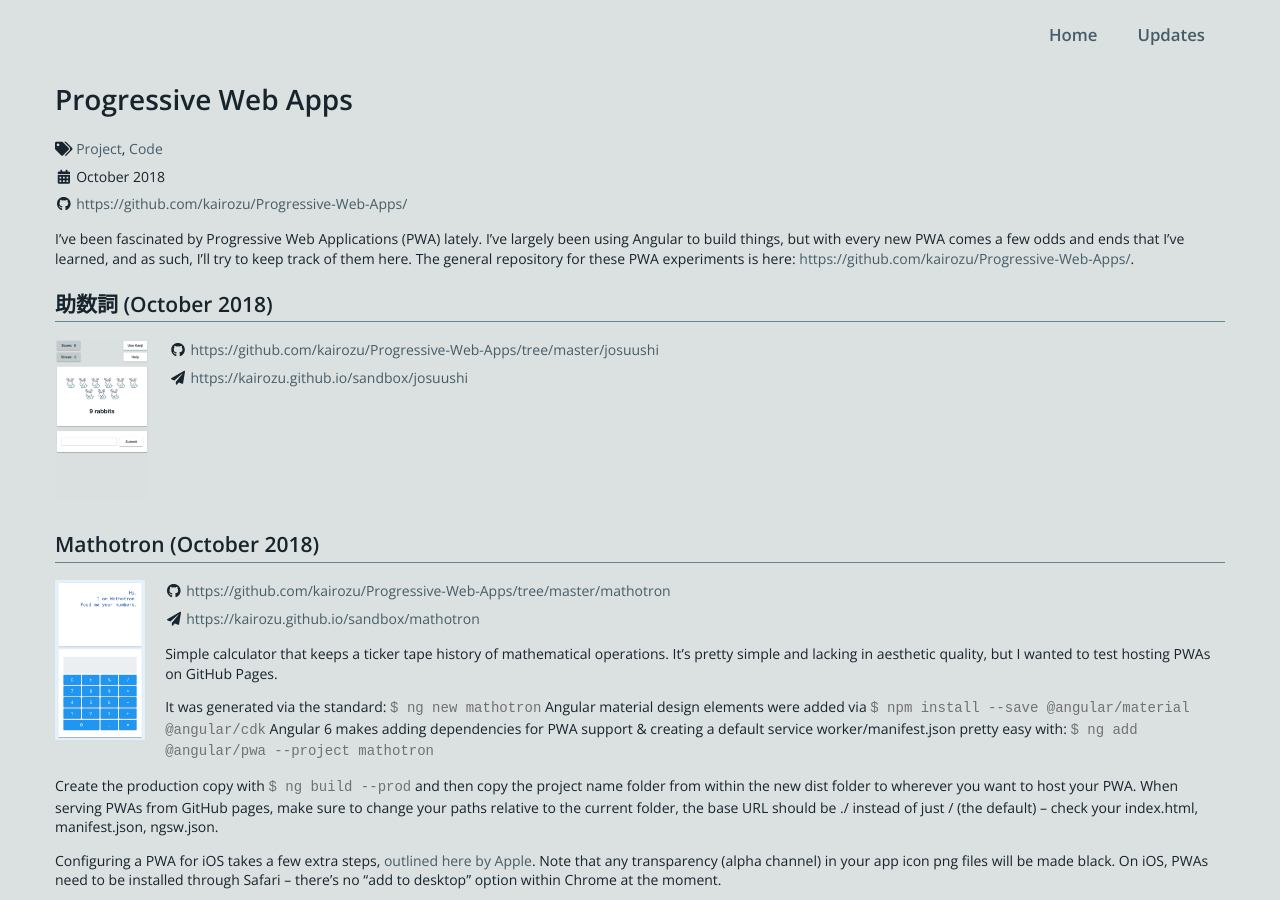
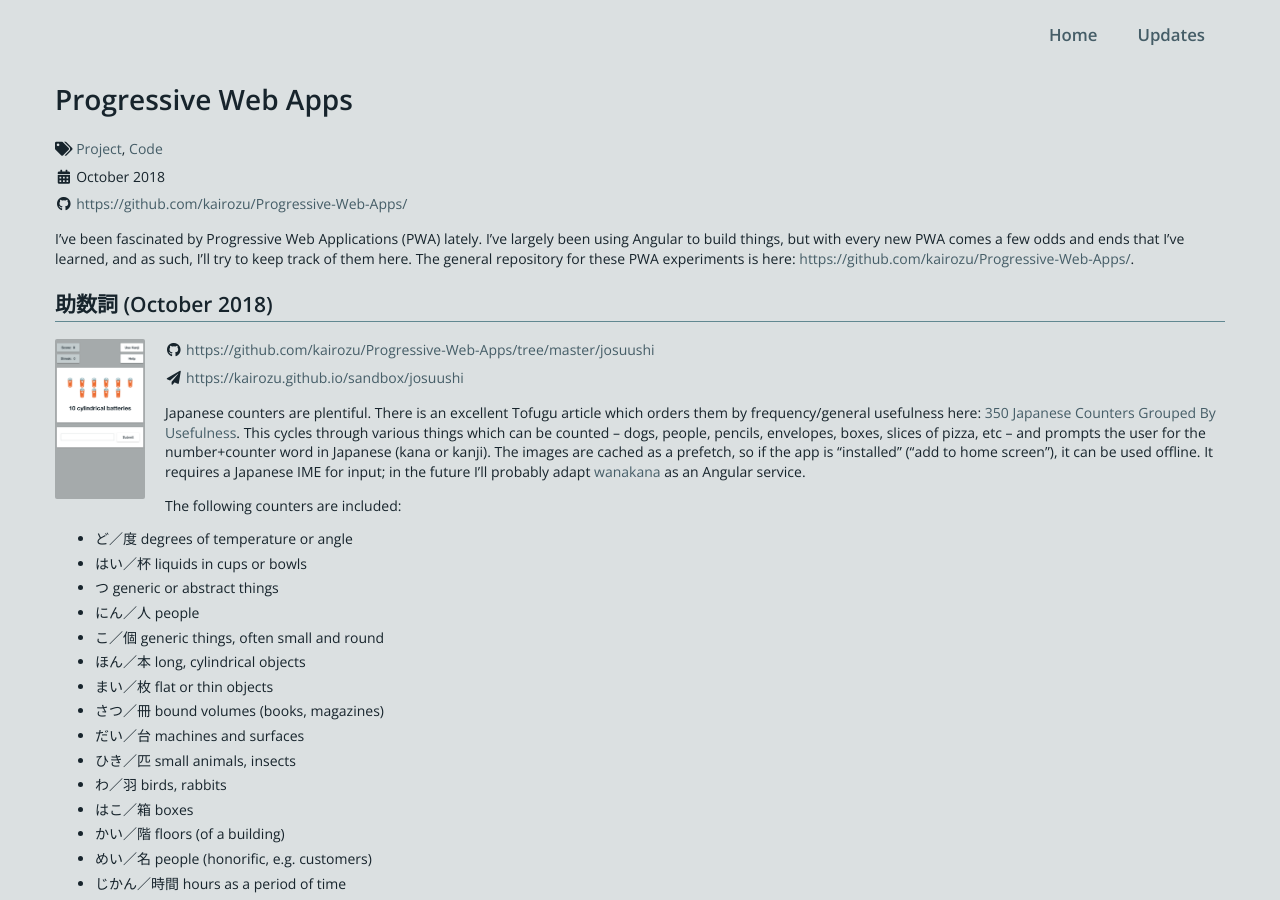
Before and after one commit to kairozu/kairozu.github.io, a Jekyll site: the page built from updates/_posts/2018-10-12-progressive-web.md, in a window 1280 px wide and 900 px high. Built offline with Jekyll 4.4.1, drawn with Linux system fonts in a browser that asks for light colours; nearby versions of some CDN libraries; some of the changed text lies outside the part shown.

Commit message:
add josuushi description

````diff
--- a/updates/_posts/2018-10-12-progressive-web.md
+++ b/updates/_posts/2018-10-12-progressive-web.md
@@ -9,10 +9,41 @@
 <div class="spacerClear"></div>
 
 ## 助数詞 (October 2018)
-<img class="imageL" height="160" alt="josuushi screenshot" src="/images/josuushi.jpg" />
+<img class="imageL" height="160" alt="josuushi screenshot" src="/images/josuushi.png" />
 <div class="listItem"><i class="fab fa-github fa-fw"></i>  <a href="https://github.com/kairozu/Progressive-Web-Apps/tree/master/josuushi">https://github.com/kairozu/Progressive-Web-Apps/tree/master/josuushi</a></div>
 <div class="listItem"><i class="fas fa-paper-plane fa-fw"></i> <a href="https://kairozu.github.io/sandbox/josuushi">https://kairozu.github.io/sandbox/josuushi</a></div>
 
+Japanese counters are plentiful. There is an excellent Tofugu article which orders them by frequency/general usefulness here: <a href="https://www.tofugu.com/japanese/japanese-counters-list/">350 Japanese Counters Grouped By Usefulness</a>. This cycles through various things which can be counted -- dogs, people, pencils, envelopes, boxes, slices of pizza, etc -- and prompts the user for the number+counter word in Japanese (kana or kanji). The images are cached as a prefetch, so if the app is "installed" ("add to home screen"), it can be used offline. It requires a Japanese IME for input; in the future I'll probably adapt <a href="https://wanakana.com/">wanakana</a> as an Angular service.
+
+The following counters are included:
+<ul>
+    <li>ど／度 degrees of temperature or angle</li>
+    <li>はい／杯 liquids in cups or bowls</li>
+    <li>つ generic or abstract things</li>
+    <li>にん／人 people</li>
+    <li>こ／個 generic things, often small and round</li>
+    <li>ほん／本 long, cylindrical objects</li>
+    <li>まい／枚 flat or thin objects</li>
+    <li>さつ／冊 bound volumes (books, magazines)</li>
+    <li>だい／台 machines and surfaces</li>
+    <li>ひき／匹 small animals, insects</li>
+    <li>わ／羽 birds, rabbits</li>
+    <li>はこ／箱 boxes</li>
+    <li>かい／階 floors (of a building)</li>
+    <li>めい／名 people (honorific, e.g. customers)</li>
+    <li>じかん／時間 hours as a period of time</li>
+    <li>じょう／錠 pills</li>
+    <li>とう／頭 large animals, livestock</li>
+    <li>きれ／切れ slices (of pizza, bread, etc)</li>
+</ul>
+
+If you're testing an Angular app locally, serving the production code w/<a href="https://www.npmjs.com/package/http-server">http-server</a> is especially useful for debugging PWA cache issues:
+
+```
+$ npm install http-server
+$ ng build --prod
+$ http-server -c-1 dist/<appname>/
+```
 
 <div class="spacerClear"></div>
 
````
Also changed, not shown: images/josuushi.jpg (deleted), images/josuushi.png (added).
